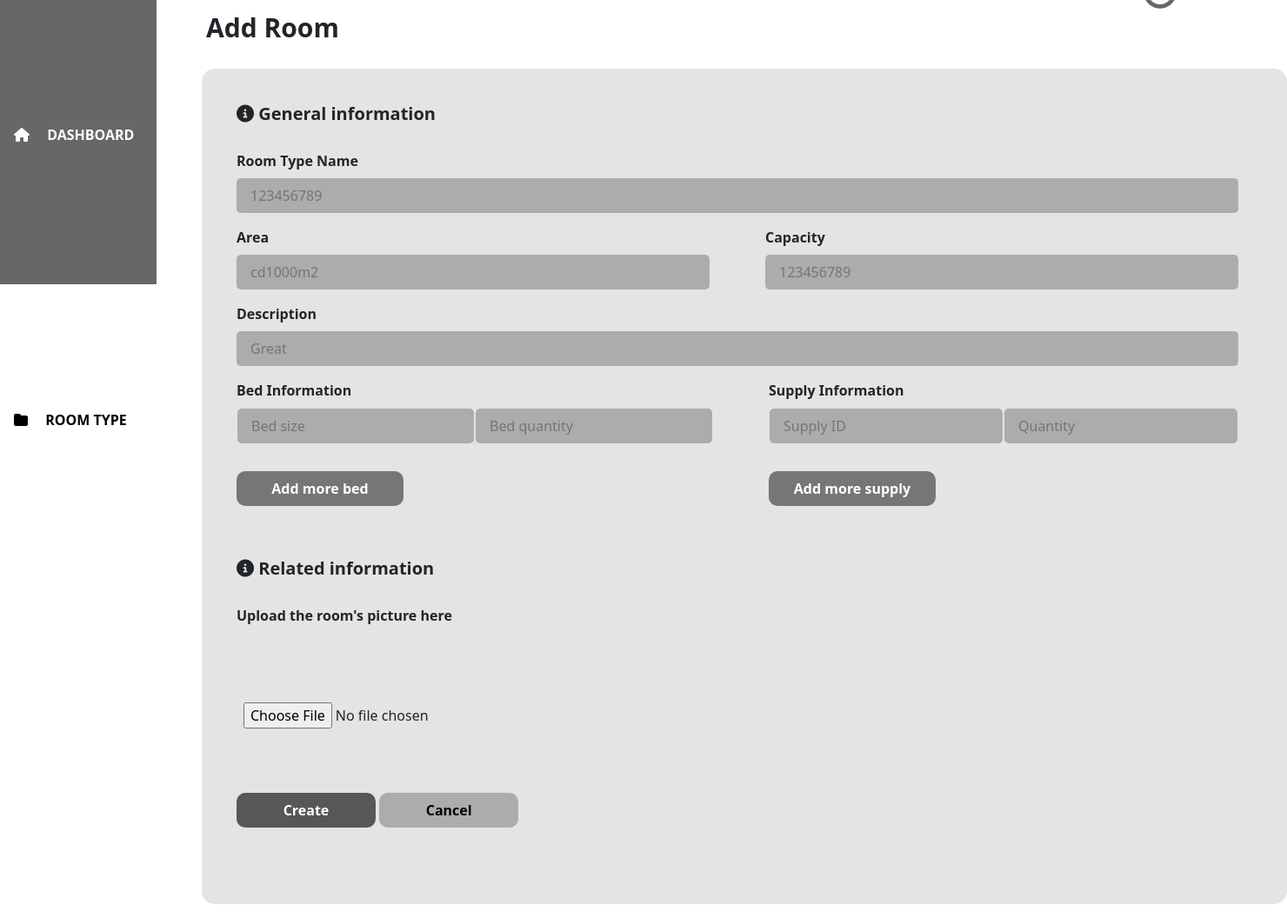
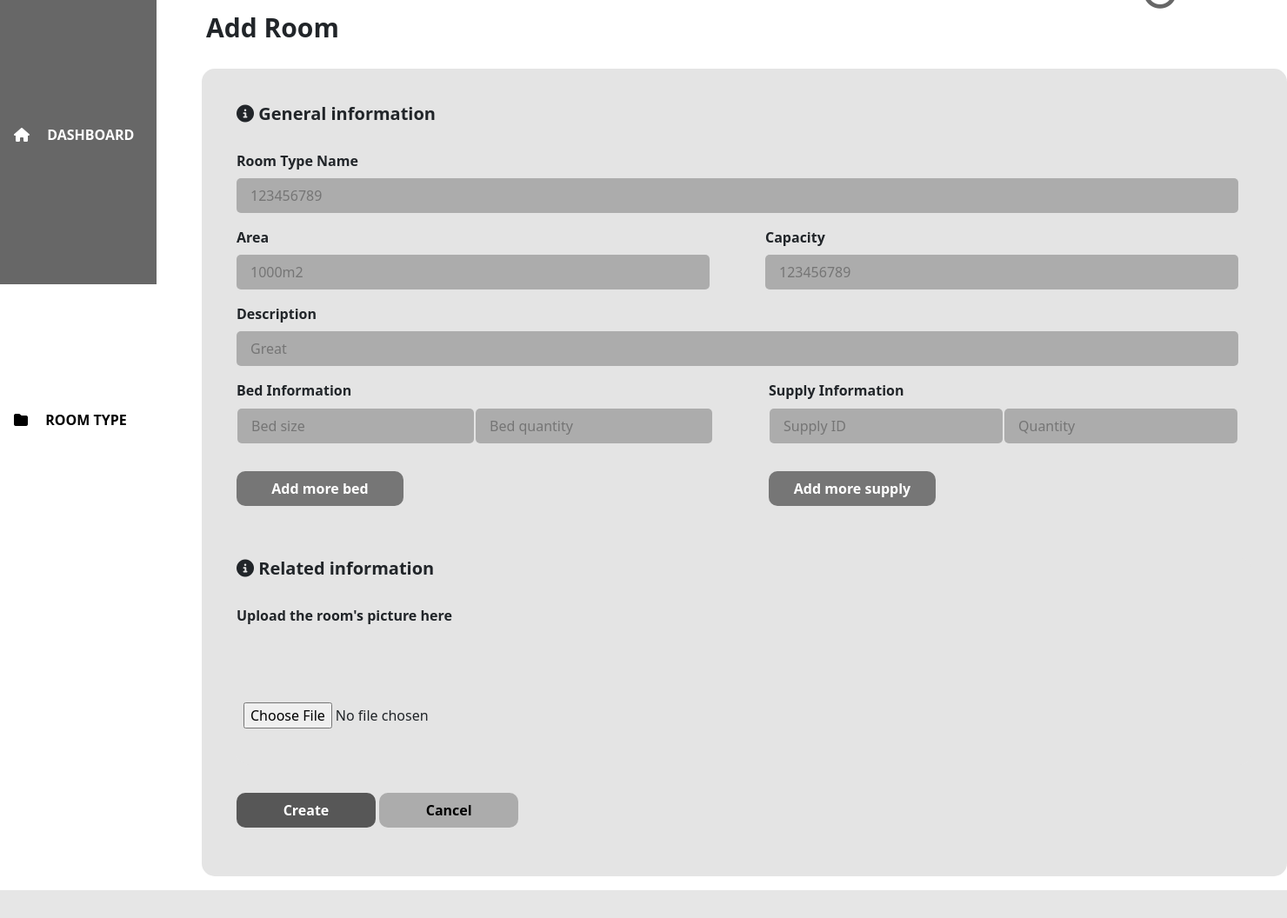
Before and after one commit to DatabaseAss/Hotel-Management-System, a Django app: page /addroom/ in a window 1480 px wide. Shown: the part 81-1137 px from the top of the page at 87% size. After the commit the page ends 1105 px from the top, so only its background shows below. Run offline with Django 4.2, Linux system fonts and the light colour scheme; some libraries are stand-ins or nearby versions.

Commit message:
udpate frontend stuff

```diff
--- a/database/app/static/css/addroom.css
+++ b/database/app/static/css/addroom.css
@@ -275,6 +275,7 @@ html {
 }
 
 .message {
-    margin-top: 3em;
+    margin-top: 1em;
     color: red;
+    font-weight: bold;
 }
--- a/database/app/template/page/addroom.html
+++ b/database/app/template/page/addroom.html
@@ -63,7 +63,7 @@
                             </div>
                             <div style="display:flex; margin-bottom:1em;">
                                 <div>
-                                    <p><b>Area</b></p><input type="text" placeholder="cd1000m2" class="ans1"
+                                    <p><b>Area</b></p><input type="text" placeholder="1000m2" class="ans1"
                                         name="area">
                                 </div>
                                 <div style="margin-left:4em;">
--- a/database/app/template/page/roomtype.html
+++ b/database/app/template/page/roomtype.html
@@ -59,7 +59,7 @@
                         <div class="numbertext">2 / 3</div>
                         <img src="https://hoanghaihotel.vn/Data/images/tintuc/10032021170917-gioi-thieu-ve-khach-san-hoang-hai.jpg"
                             style="width:100%">
-                        <h1>Cozy and personal</h1>
+                        <h1>Cozy and Personal</h1>
 
                     </div>
 
@@ -67,7 +67,7 @@
                         <div class="numbertext">3 / 3</div>
                         <img src="https://www.hoteljob.vn/files/Anh-HTJ-Hong/tieu-chi-can-co-trong-thiet-ke-phong-khach-san-1.jpg"
                             style="width:100%">
-                        <h1>Spacious and beautiful</h1>
+                        <h1>Spacious and Beautiful</h1>
                     </div>
 
                     <!-- Next and previous buttons -->
```
